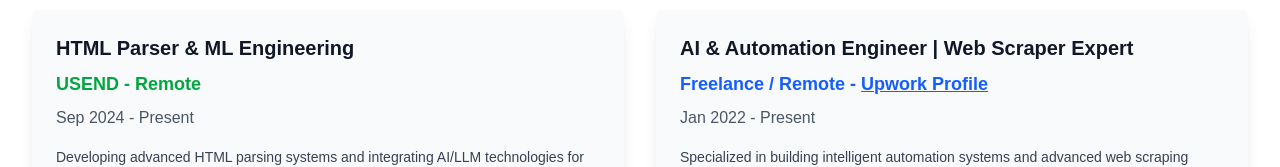
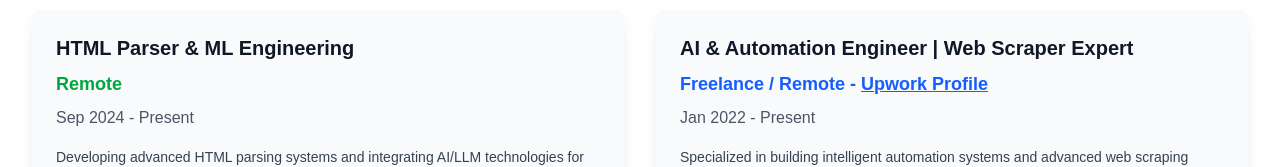
Before and after one commit to xx36Mostafa/mustafa-portfolio, a Next.js app: page / in a window 1280 px wide. Shown: the part 2647-2814 px from the top of the page. Built offline with nearby package versions, Linux system fonts and the light colour scheme.

Commit message:
Update page.tsx

```diff
--- a/src/app/page.tsx
+++ b/src/app/page.tsx
@@ -478,7 +478,7 @@ export default function Home() {
                       HTML Parser & ML Engineering
                     </h3>
                     <p className="text-lg text-green-600 dark:text-green-400 font-semibold">
-                      USEND - Remote
+                      Remote
                     </p>
                   </div>
                   <div className="text-gray-600 dark:text-gray-300 font-medium mt-2">
```
